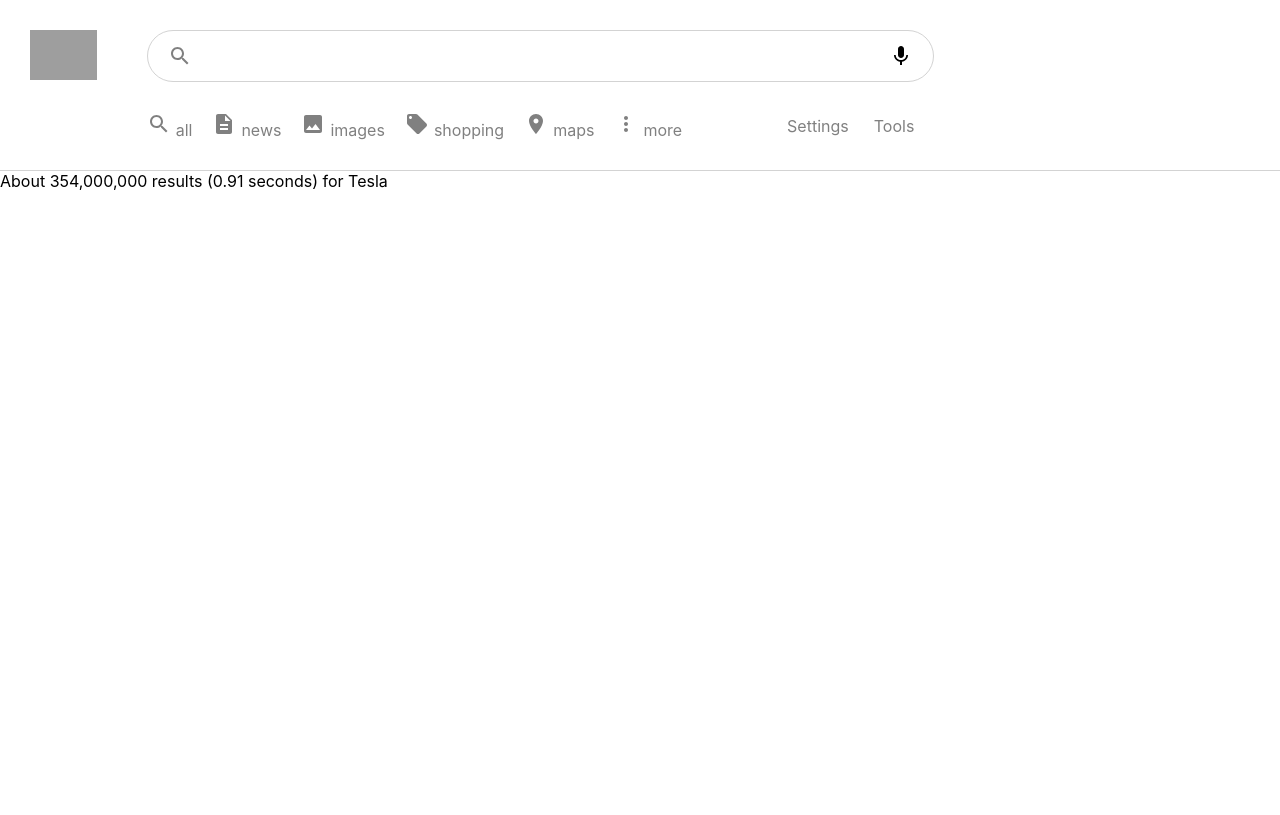
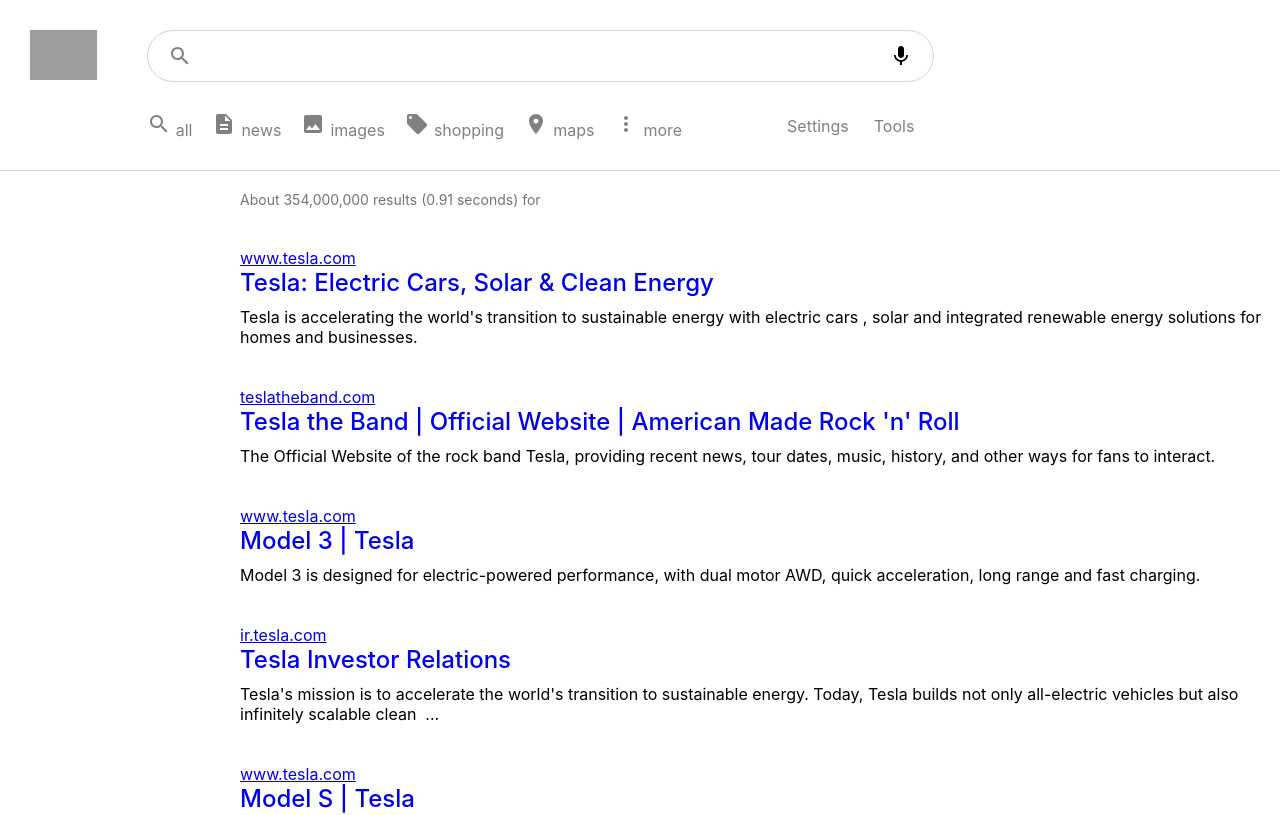
Before and after one commit to pinaraliogullari/GoogleClone.ReactJs, a React (Create React App) app in the folder google-clone/: page /search in a window 1280 px wide. Shown: the top 815 px of the page. Built offline with nearby package versions, Linux system fonts and the light colour scheme; grey boxes are pictures that could not be loaded.

Commit message:
Search results (link and some info) viewed on Search Page.

```diff
--- a/google-clone/src/App.js
+++ b/google-clone/src/App.js
@@ -10,8 +10,9 @@
 function App() {
 
   const [input, setInput] = useState("");
+  const [result, setResult] = useState(null);
   return (
-    <AppContext.Provider value={{ input, setInput }}>
+    <AppContext.Provider value={{ input, setInput,result,setResult }}>
       <div className="App">
         <Router>
           <Routes>
--- a/google-clone/src/components/UseGoogleSearch.js
+++ b/google-clone/src/components/UseGoogleSearch.js
@@ -6,7 +6,7 @@
 const UseGoogleSearch = () => {
     const contextAPI = "52cec448d6c3b404f";
     const { input } = useContext(AppContext);
-    const [result, setResult] = useState(null);
+    const { setResult, result } = useContext(AppContext);
 
 
     useEffect(() => {
@@ -22,8 +22,8 @@
     }, [input]);
     return (
         <div>
-            {data && (
-                <pre>{JSON.stringify(data, null, 2)}</pre>
+            {result && (
+                <pre>{JSON.stringify(result, null, 2)}</pre>
             )}
         </div>
     )
--- a/google-clone/src/pages/SearchPage.css
+++ b/google-clone/src/pages/SearchPage.css
@@ -43,3 +43,28 @@
 .searchPage-option a{
     margin-left:5px;
 }
+.searchPage-results{
+    margin-width:650px;
+    margin-top:20px;
+    margin-left:240px;
+    margin-bottom:100px;
+}
+.searchPage-result{
+    margin:40px 0;
+}
+.searchPage-resultCount{
+    color:#70757a;
+    font-size:14px;
+}
+.searchPage-resultTitle{
+    text-decoration:none;
+}
+.searchPage-resultTitle :hover{
+    text-decoration:underline;
+}
+.searchPage-resultTitle >h2{
+    font-weight:500;
+}
+.searchPage-resultSnippet{
+    margin-top:10px;
+}
--- a/google-clone/src/pages/SearchPage.js
+++ b/google-clone/src/pages/SearchPage.js
@@ -17,6 +17,7 @@
 
 const SearchPage = () => {
     const context = useContext(AppContext);
+    // const { result } = useContext(AppContext);
     const responseData = response;
     return (
         <div className='searchPage'>
@@ -67,8 +68,21 @@
 
             <div className='searchPage-results'>
                 <p className='searchPage-resultCount'>
-                    About {responseData?.searchInformation.formattedTotalResults} results ({responseData?.searchInformation.formattedSearchTime} seconds) for Tesla
+                    About {responseData?.searchInformation.formattedTotalResults} results ({responseData?.searchInformation.formattedSearchTime} seconds) for {context.input}
                 </p>
+                {responseData?.items.map(item => (
+                    <div className='searchPage-result' key={item.cacheId}>
+                        <a href={item.link}>
+                            {item.displayLink}
+                        </a>
+                        <a className='searchPage-resultTitle' href={item.link}>
+                            <h2>{item.title}</h2>
+                        </a>
+                        <p className='searchPage-resultSnippet'>
+                            {item.snippet}
+                        </p>
+                    </div>
+                ))}
             </div>
         </div>
     )
```
